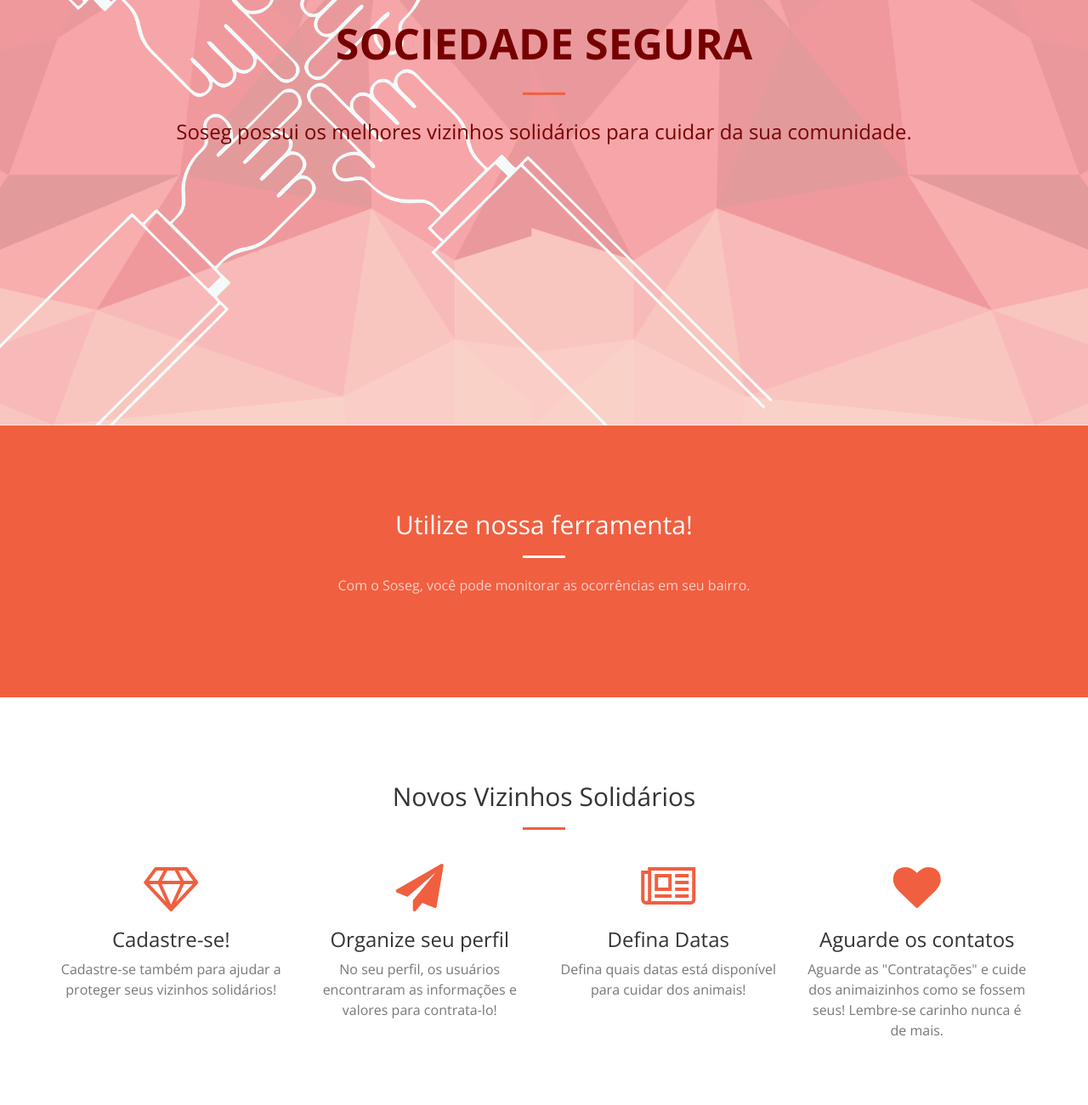
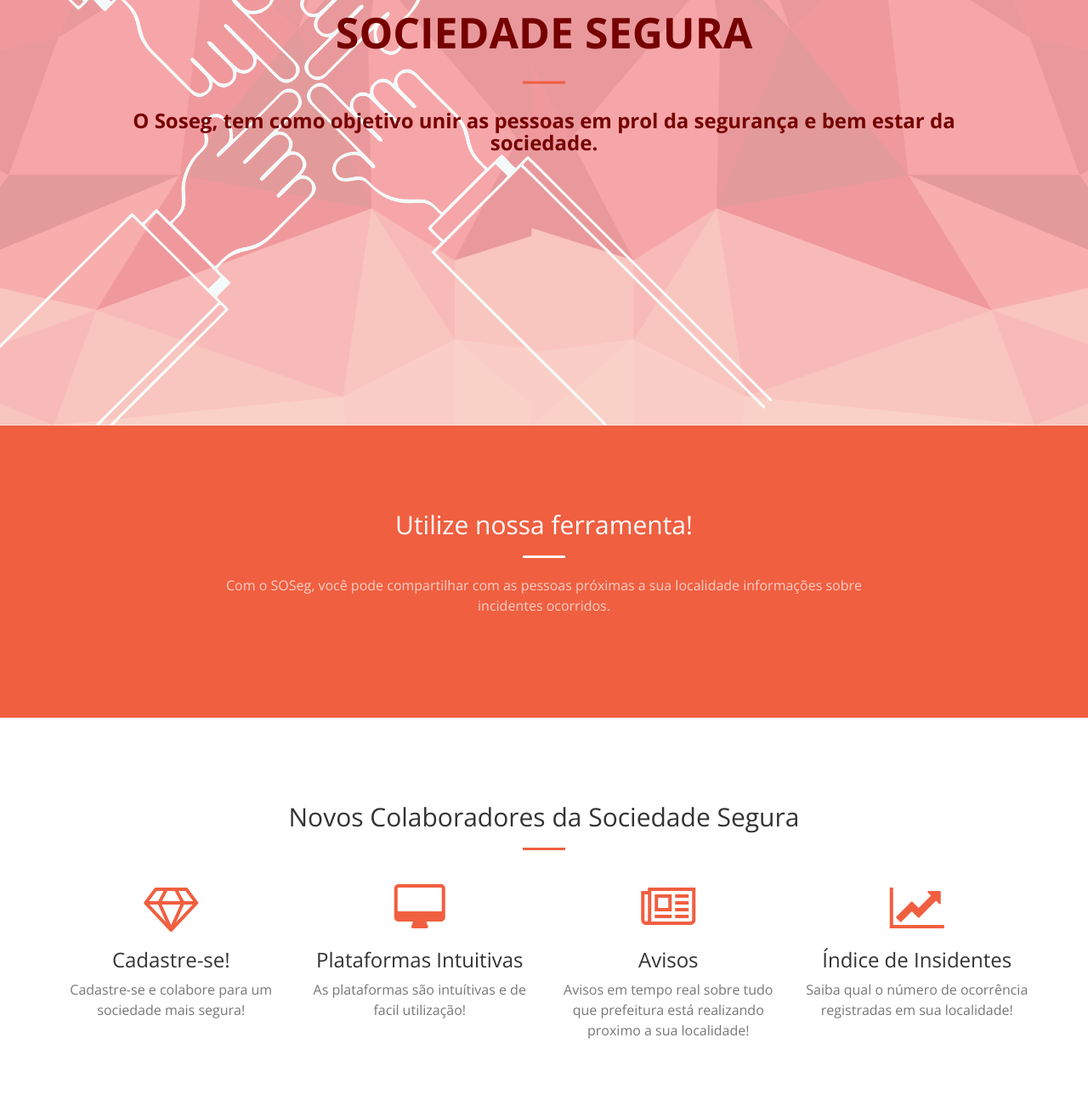
Before and after one commit to Chinarelli/soseg-landing-page, a plain HTML site: page index.html in a window 1280 px wide. Shown: the part 299-1600 px from the top of the page at 85% size. Drawn offline with nearby package versions, Linux system fonts and the light colour scheme.

Commit message:
Últimas alterações quanto as frases

```diff
--- a/index.html
+++ b/index.html
@@ -38,7 +38,7 @@
                         <a class="page-scroll" href="#about"><font color="#760000">Conheça</font></a>
                     </li>
                     <li>
-                        <a class="page-scroll" href="#services"><font color="#760000">Seja um amigo solidário</font></a>
+                        <a class="page-scroll" href="#services"><font color="#760000">Seja um Colaborador</font></a>
     </font>                </li>
                     <li>
                         </li>
@@ -52,9 +52,9 @@
     <header>
         <div class="header-content">
             <div class="header-content-inner">
-                <h1 id="homeHeading"><font color="#760000">Sociedade segura</font></h1>
+                <h1 id="homeHeading"><font color="#760000">Sociedade Segura</font></h1>
                 <hr>
-                <h3><font color="#760000">Soseg possui os melhores vizinhos solidários para cuidar da sua comunidade.</font></h3>
+                <h3><font color="#760000"><b>O Soseg, tem como objetivo unir as pessoas em prol da segurança e bem estar da sociedade.</b></font></h3>
             </div>
         </div>
     </header>
@@ -65,7 +65,7 @@
                 <div class="col-lg-8 col-lg-offset-2 text-center">
                     <h2 class="section-heading">Utilize nossa ferramenta!</h2>
                     <hr class="light">
-                    <p class="text-faded">Com o Soseg, você pode monitorar as ocorrências em seu bairro.</p>
+                    <p class="text-faded">Com o SOSeg, você pode compartilhar com as pessoas próximas a sua localidade informações sobre incidentes ocorridos.</p>
                 </div>
             </div>
         </div>
@@ -75,7 +75,7 @@
         <div class="container">
             <div class="row">
                 <div class="col-lg-12 text-center">
-                    <h2 class="section-heading">Novos Vizinhos Solidários</h2>
+                    <h2 class="section-heading">Novos Colaboradores da Sociedade Segura</h2>
                     <hr class="primary">
                 </div>
             </div>
@@ -84,30 +84,30 @@
             <div class="row">
                 <div class="col-lg-3 col-md-6 text-center">
                     <div class="service-box">
-                        <i class="fa fa-4x fa-diamond text-primary sr-icons"></i>
-                        <h3>Cadastre-se!</h3>
-                        <p class="text-muted">Cadastre-se também para ajudar a proteger seus vizinhos solidários!</p>
+                      <i class="fa fa-4x fa-diamond text-primary sr-icons"></i>
+                      <h3>Cadastre-se!</h3>
+                      <p class="text-muted">Cadastre-se e colabore para um sociedade mais segura!</p>
                     </div>
                 </div>
                 <div class="col-lg-3 col-md-6 text-center">
                     <div class="service-box">
-                        <i class="fa fa-4x fa-paper-plane text-primary sr-icons"></i>
-                        <h3>Organize seu perfil</h3>
-                        <p class="text-muted">No seu perfil, os usuários encontraram as informações e valores para contrata-lo!</p>
+                      <i class="fa fa-4x fa fa-desktop text-primary sr-icons"></i>
+                      <h3>Plataformas Intuitivas</h3>
+                      <p class="text-muted">As plataformas são intuítivas e de facil utilização!</p>
                     </div>
                 </div>
                 <div class="col-lg-3 col-md-6 text-center">
                     <div class="service-box">
-                        <i class="fa fa-4x fa-newspaper-o text-primary sr-icons"></i>
-                        <h3>Defina Datas</h3>
-                        <p class="text-muted">Defina quais datas está disponível para cuidar dos animais!</p>
+                      <i class="fa fa-4x fa-newspaper-o text-primary sr-icons"></i>
+                      <h3>Avisos</h3>
+                      <p class="text-muted">Avisos em tempo real sobre tudo que prefeitura está realizando proximo a sua localidade!</p>
                     </div>
                 </div>
                 <div class="col-lg-3 col-md-6 text-center">
                     <div class="service-box">
-                        <i class="fa fa-4x fa-heart text-primary sr-icons"></i>
-                        <h3>Aguarde os contatos</h3>
-                        <p class="text-muted">Aguarde as "Contratações" e cuide dos animaizinhos como se fossem seus! Lembre-se carinho nunca é de mais.</p>
+                      <i class="fa fa-4x fa fa-line-chart text-primary sr-icons"></i>
+                      <h3>Índice de Insidentes</h3>
+                      <p class="text-muted">Saiba qual o número de ocorrência registradas em sua localidade!</p>
                     </div>
                 </div>
             </div>
```
